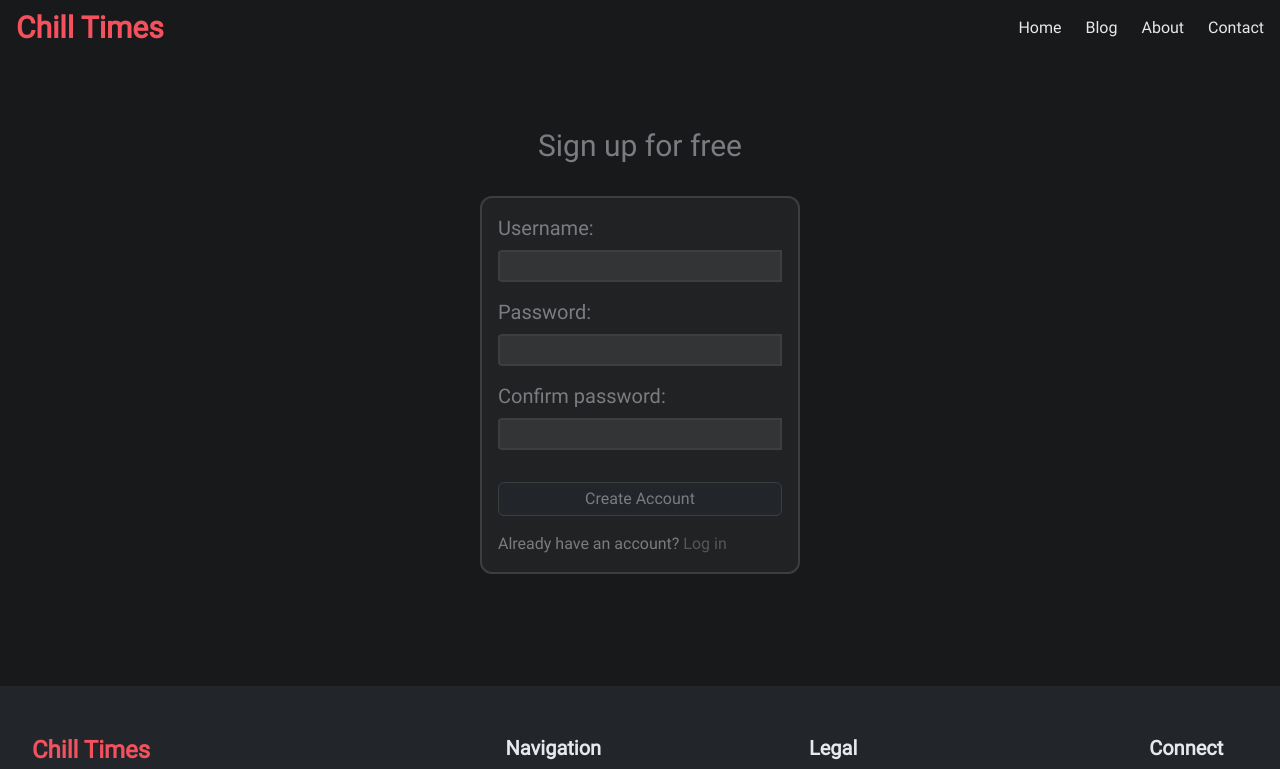
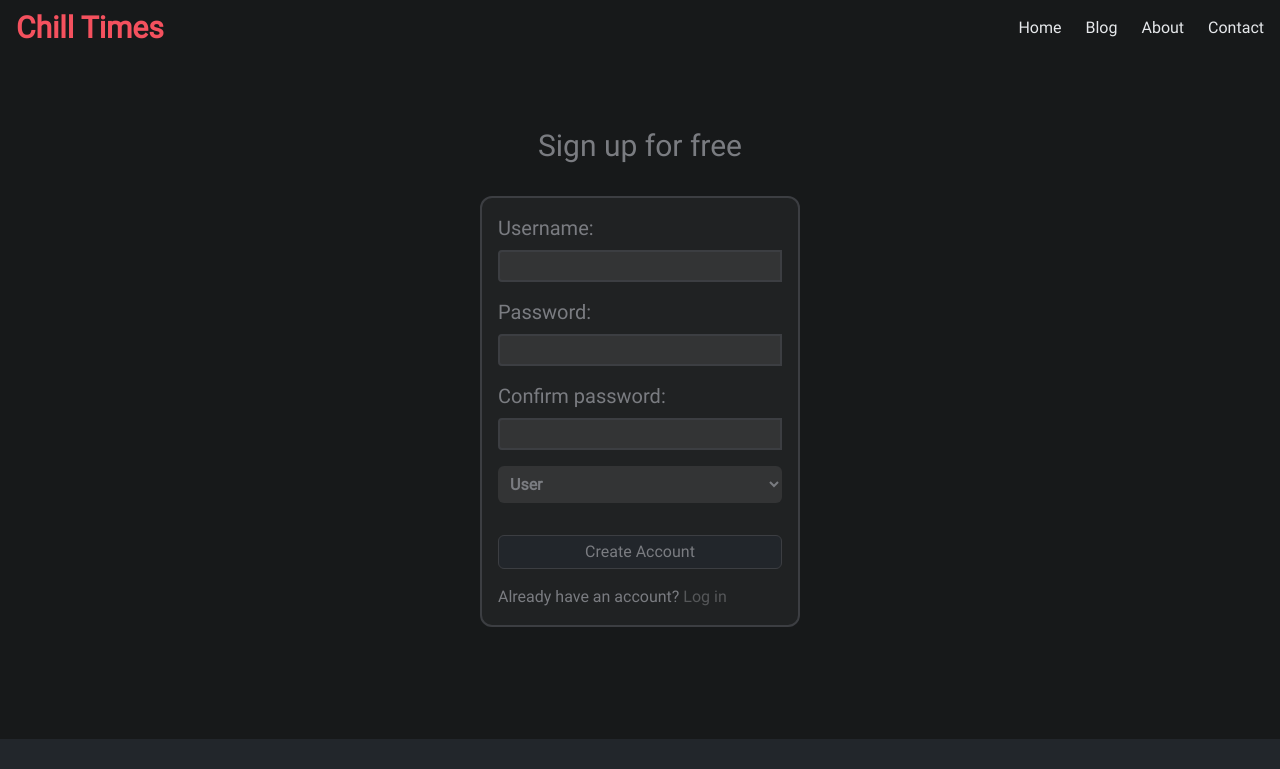
Before and after one commit to devnchill/OdinBlog, a React (Vite) app in the folder frontend-viewer/: page /signup in a window 1280 px wide. Shown: the top 769 px of the page. Built offline with nearby package versions, Linux system fonts and the light colour scheme.

Commit message:
feat: option for role while creating user

```diff
--- a/frontend-viewer/src/components/FormField.tsx
+++ b/frontend-viewer/src/components/FormField.tsx
@@ -15,7 +15,7 @@ const FormField = ({ text, name, type, register, options }: IFormFieldProp) => {
         {text}:
       </label>
       <input
-        className="bg-[var(--color-carbon)] rounded-l border-2 block w-full border-[var(--color-border)] h-8"
+        className="bg-[var(--color-carbon)] rounded-l border-2 block w-full border-[var(--color-border)] h-8 text-[var(--color-surface)]"
         type={type}
         {...register(name, options)}
       />
--- a/frontend-viewer/src/pages/SignUpPage.tsx
+++ b/frontend-viewer/src/pages/SignUpPage.tsx
@@ -8,6 +8,8 @@ type TformInput = {
   userName: string;
   password: string;
   confirmPassword: string;
+  role: "USER" | "AUTHOR" | "ADMIN";
+  adminPassword?: string;
 };
 
 const SignUpPage = () => {
@@ -18,12 +20,15 @@ const SignUpPage = () => {
     handleSubmit,
     formState: { errors },
     setError,
+    watch,
   } = useForm<TformInput>();
+
+  const role = watch("role", "USER");
 
   const [serverMessage, setServerMessage] = useState<string | null>(null);
 
   const onSubmit: SubmitHandler<TformInput> = async (data) => {
-    const { userName, password, confirmPassword } = data;
+    const { userName, password, confirmPassword, role, adminPassword } = data;
     if (password !== confirmPassword) {
       setError("confirmPassword", {
         type: "manual",
@@ -37,7 +42,7 @@ const SignUpPage = () => {
         headers: {
           "Content-Type": "application/json",
         },
-        body: JSON.stringify({ userName, password }),
+        body: JSON.stringify({ userName, password, role, adminPassword }),
       });
 
       const responseSignup = await resSignup.json();
@@ -132,6 +137,39 @@ const SignUpPage = () => {
                 {errors.root.message}
               </span>
             )}
+
+            <select
+              className="bg-[var(--color-carbon)] p-2 rounded-md text-[var(--color-muted)] font-semibold"
+              {...register("role")}
+              defaultValue={"User"}
+            >
+              <option value={"USER"} className="bg-[var(--color-background)]">
+                User
+              </option>
+              <option value={"AUTHOR"} className="bg-[var(--color-background)]">
+                Author
+              </option>
+              <option value={"ADMIN"} className="bg-[var(--color-background)]">
+                Admin
+              </option>
+            </select>
+
+            {role === "ADMIN" && (
+              <>
+                <FormField
+                  text="Admin password"
+                  name="adminPassword"
+                  register={register}
+                  type="password"
+                  options={{
+                    required: {
+                      value: true,
+                      message: "Admin password required",
+                    },
+                  }}
+                />
+              </>
+            )}
             {serverMessage && (
               <span className="text-[var(--color-primary)] italic">
                 {serverMessage}
```
Also changed, not shown: 1 other file (tests, documents, lock files or other folders).
